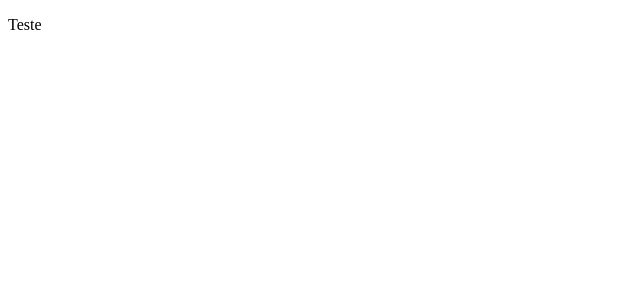
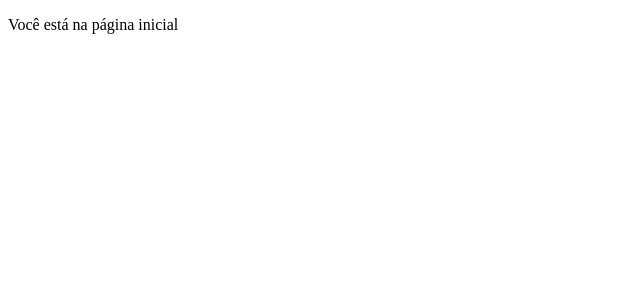
Before and after one commit to Achette/CRUD-React-TypeScript-Material_UI, a React (Create React App) app: page /pagina-inicial in a window 1280 px wide. Shown: the top 300 px of the page, without its empty margins (0-640 px from the left). Built offline with nearby package versions, Linux system fonts and the light colour scheme.

Commit message:
feat: Added react-router-dom@6

```diff
--- a/package.json
+++ b/package.json
@@ -5,6 +5,7 @@
   "dependencies": {
     "react": "^18.2.0",
     "react-dom": "^18.2.0",
+    "react-router-dom": "^6.3.0",
     "react-scripts": "5.0.1"
   },
   "devDependencies": {
--- a/src/App.tsx
+++ b/src/App.tsx
@@ -1,10 +1,11 @@
-import React from 'react';
-
+import React from "react";
+import { BrowserRouter } from "react-router-dom";
+import { AppRoutes } from "./routes";
 
 export const App = () => {
   return (
-    <>
-     <p>Teste</p>
-    </>
+    <BrowserRouter>
+      <AppRoutes />
+    </BrowserRouter>
   );
-}
+};
--- a/src/routes/index.tsx
+++ b/src/routes/index.tsx
@@ -1 +1,12 @@
-export { };
+import { Routes, Route, Navigate } from "react-router-dom";
+
+export const AppRoutes = () => {
+
+    return (
+        <Routes>
+            <Route path="/pagina-inicial" element={<p>Você está na página inicial</p>} />
+
+            <Route path="*" element={<Navigate to="pagina-inicial" />} />
+        </Routes>
+    )
+ };
```
Also changed, not shown: 2 other files (tests, documents, lock files or other folders).
